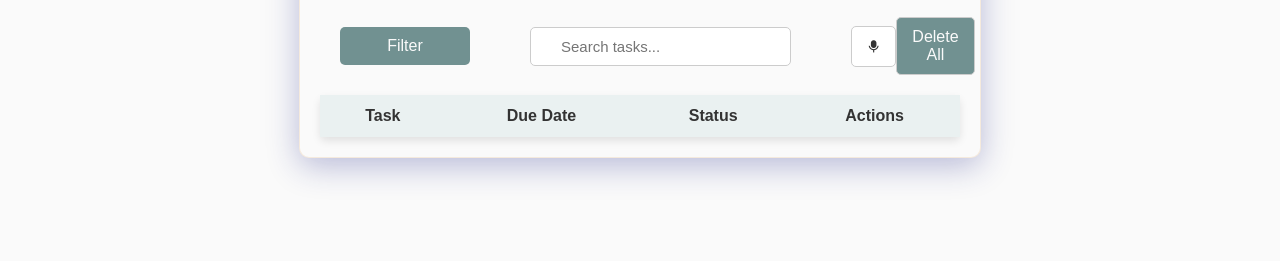
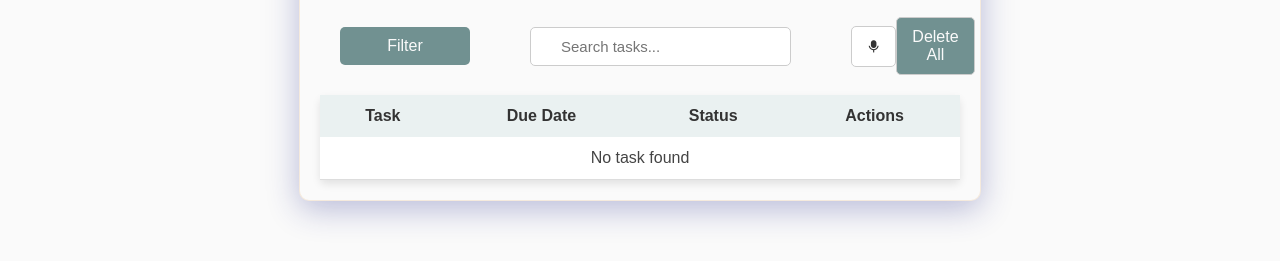
Before and after one commit to Jipnesh-07/Task-Manager, a plain HTML site: page index.html in a window 1280 px wide. Shown: the part 259-520 px from the top of the page. Drawn offline with nearby package versions, Linux system fonts and the light colour scheme; files that its build step writes are made by us from their sources.

Commit message:
Update index.html
changed css and javascript links

```diff
--- a/index.html
+++ b/index.html
@@ -7,7 +7,7 @@
     <link href="https://cdn.jsdelivr.net/npm/remixicon@3.5.0/fonts/remixicon.css" rel="stylesheet">
     <link href='https://unpkg.com/boxicons@2.1.2/css/boxicons.min.css' rel='stylesheet'>
     <title>TaskHQPro</title>
-    <link rel="stylesheet" href="/src/style.css">
+    <link rel="stylesheet" href="style.css">
     <!-- <link href="https://fonts.googleapis.com/css2?family=Poppins:wght@300&display=swap" rel="stylesheet"> -->
 </head>
 
@@ -81,7 +81,7 @@
         </table>
     </div>
 
-    <script src="/src/script.js"></script>
+    <script src="script.js"></script>
 </body>
 
 </html>
```
